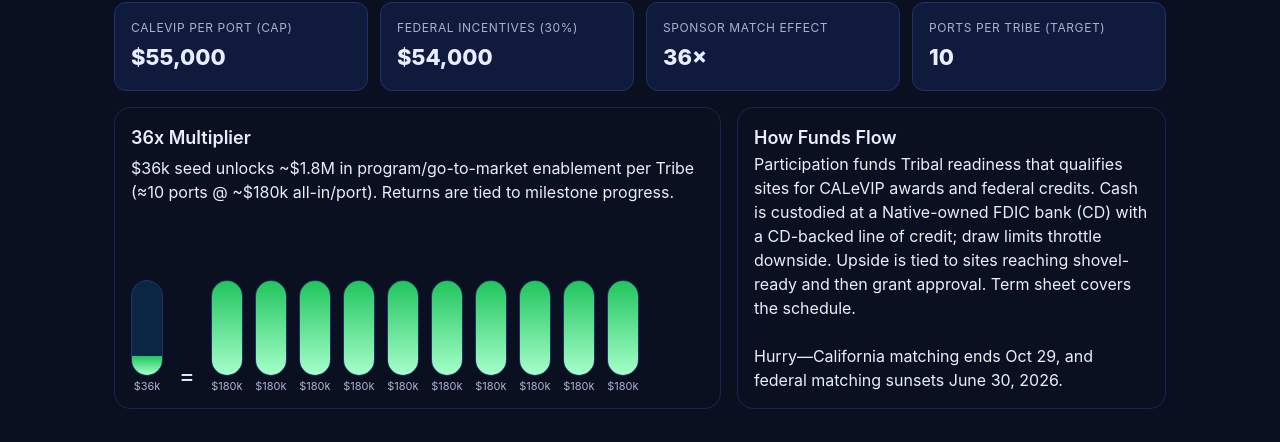
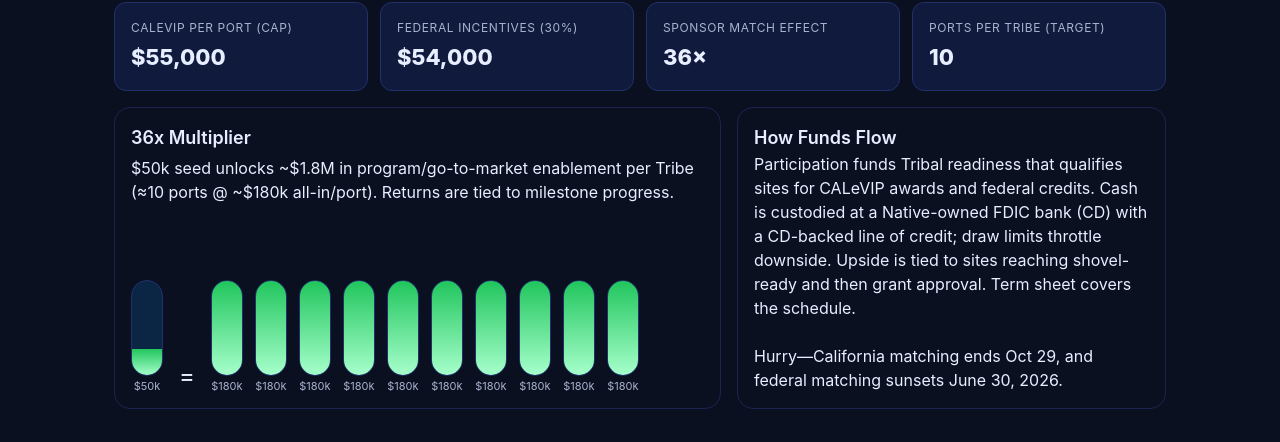
Before and after one commit to prepace/ten, a Next.js app: page / in a window 1280 px wide. Shown: the part 1617-2059 px from the top of the page. Built offline with nearby package versions, Linux system fonts and the light colour scheme; no server answers.

Commit message:
36x again

```diff
--- a/app/page.jsx
+++ b/app/page.jsx
@@ -414,14 +414,14 @@
 							<div className="flex-1">
 								<h3 className="text-lg font-semibold">36x Multiplier</h3>
 								<p className="mt-1">
-									$36k seed unlocks ~$1.8M in program/go-to-market enablement
+									$50k seed unlocks ~$1.8M in program/go-to-market enablement
 									per Tribe (≈10 ports @ ~$180k all-in/port). Returns are tied
 									to milestone progress.
 								</p>
 							</div>
 							<figure>
 								<div className="mt-2 flex flex-wrap items-end gap-4">
-									<Cylinder percent={20} label="$36k" />
+									<Cylinder percent={28} label="$50k" />
 									<span className="text-2xl">=</span>
 									<div className="grid grid-cols-5 gap-3 sm:grid-cols-10">
 										{[1, 2, 3, 4, 5, 6, 7, 8, 9, 10].map((n) => (
```
